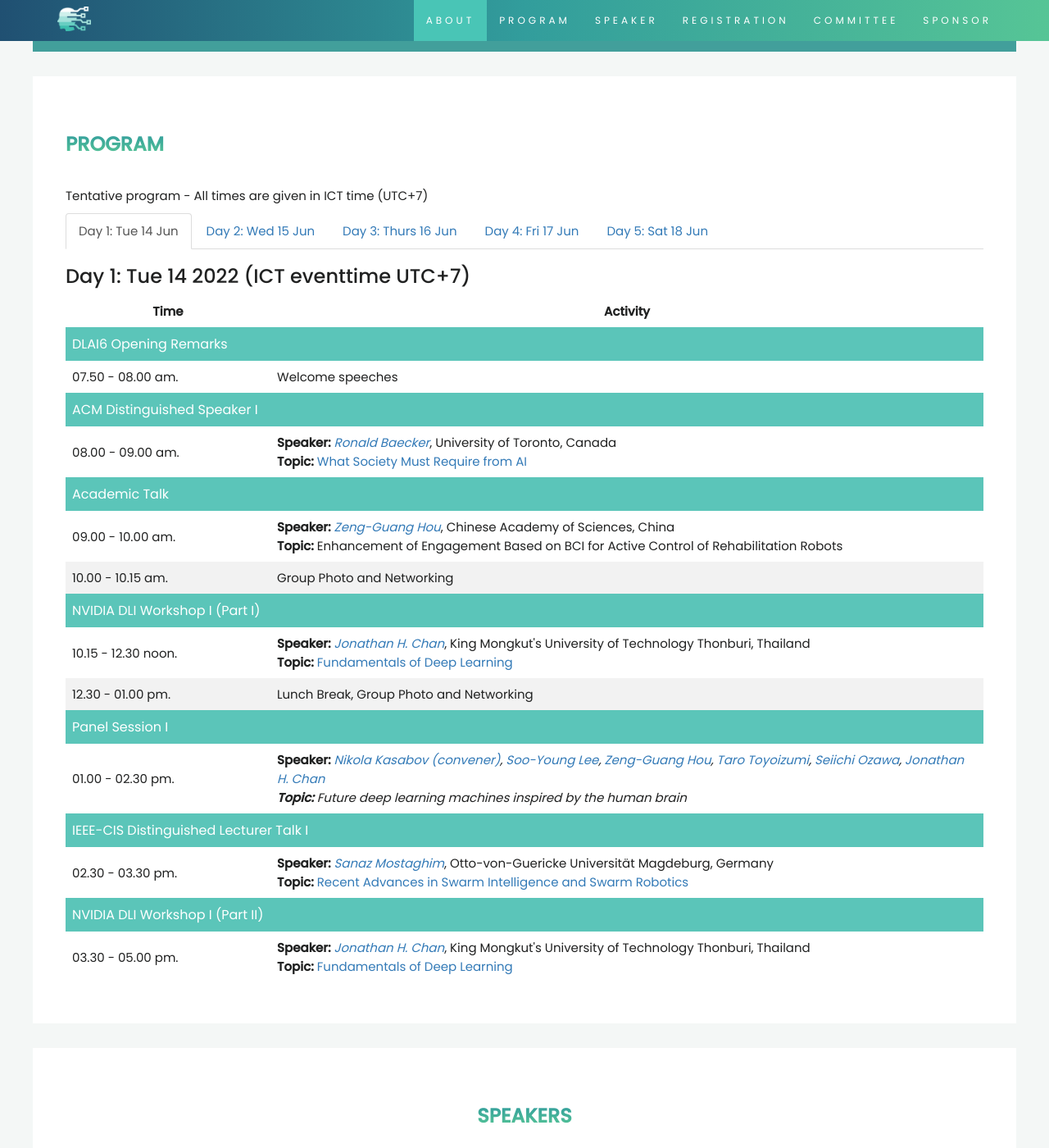
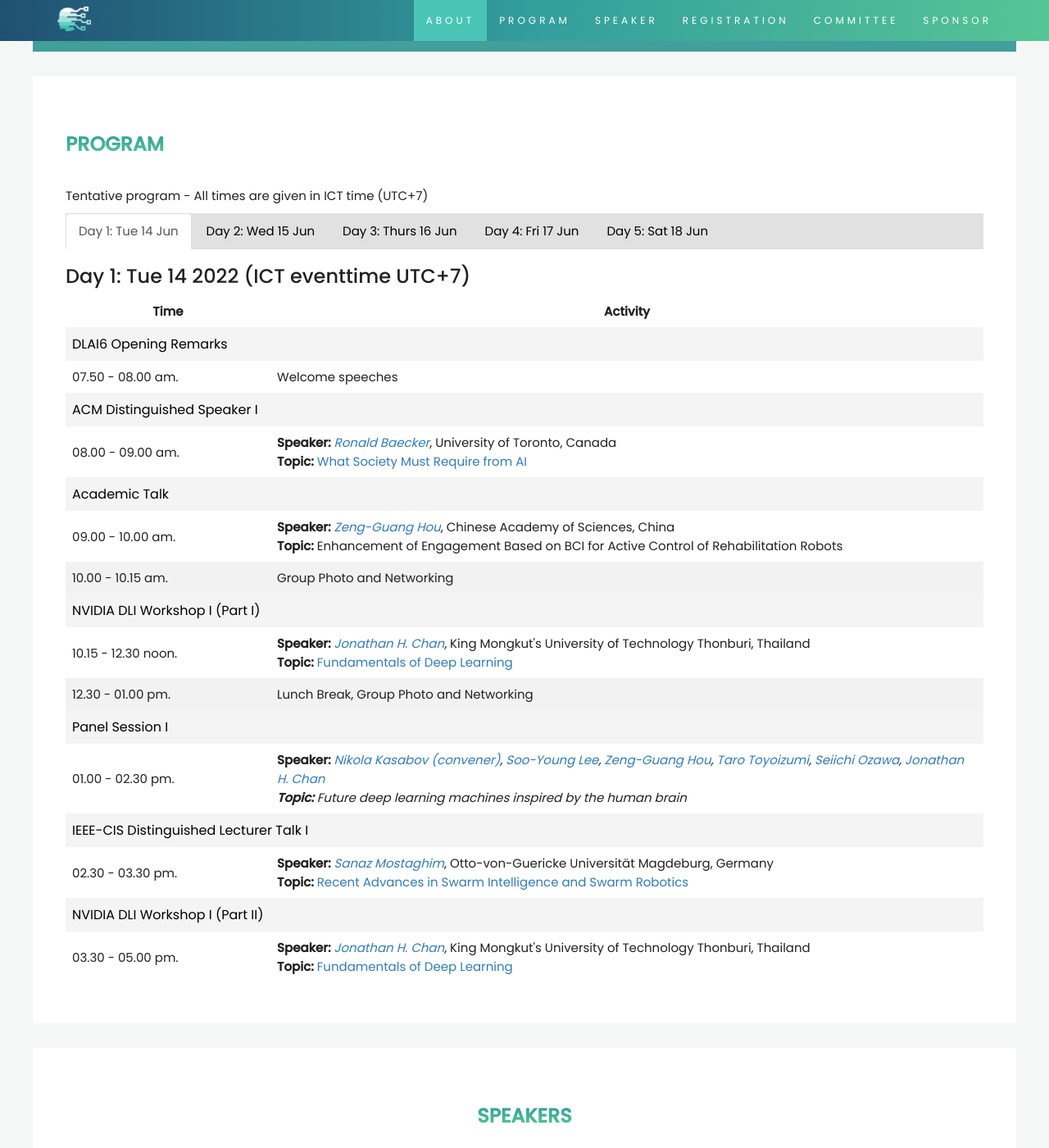
Before and after one commit to deeplearningandaiwinterschool/deeplearningandaiwinterschool.github.io, a Jekyll site: the page built from index.html, in a window 1280 px wide and 1400 px high, scrolled down 1311 px. Shown: the whole window at 82% size. Built offline with Jekyll 4.4.1, drawn with Linux system fonts in a browser that asks for light colours.

Commit message:
Complete program section

```diff
--- a/css/dlai7_styles.css
+++ b/css/dlai7_styles.css
@@ -201,10 +201,11 @@
     overflow-x: auto;
   }
   .program-table-header {
-    background-color: #5bc5b9;
-    color: #ffffff;
+    background-color: #f4f4f4;
+    /* color: #ffffff; */
     font-size: 16px;
     font-weight: 100;
+    color: black;
   }
   table {
     border-collapse: collapse;
@@ -368,8 +369,19 @@
 /* about section */
 .about-color {
     background-color: #429F9B;
+}
 
-    .text-color {
-        color: #fff;
-    }
+.about-color .text-color {
+    color: #fff;
 }
+
+
+/* program */
+.nav-tabs {
+    background-color: #dddd;
+
+}
+
+.nav-tabs a {
+    color: black;
+}
```
